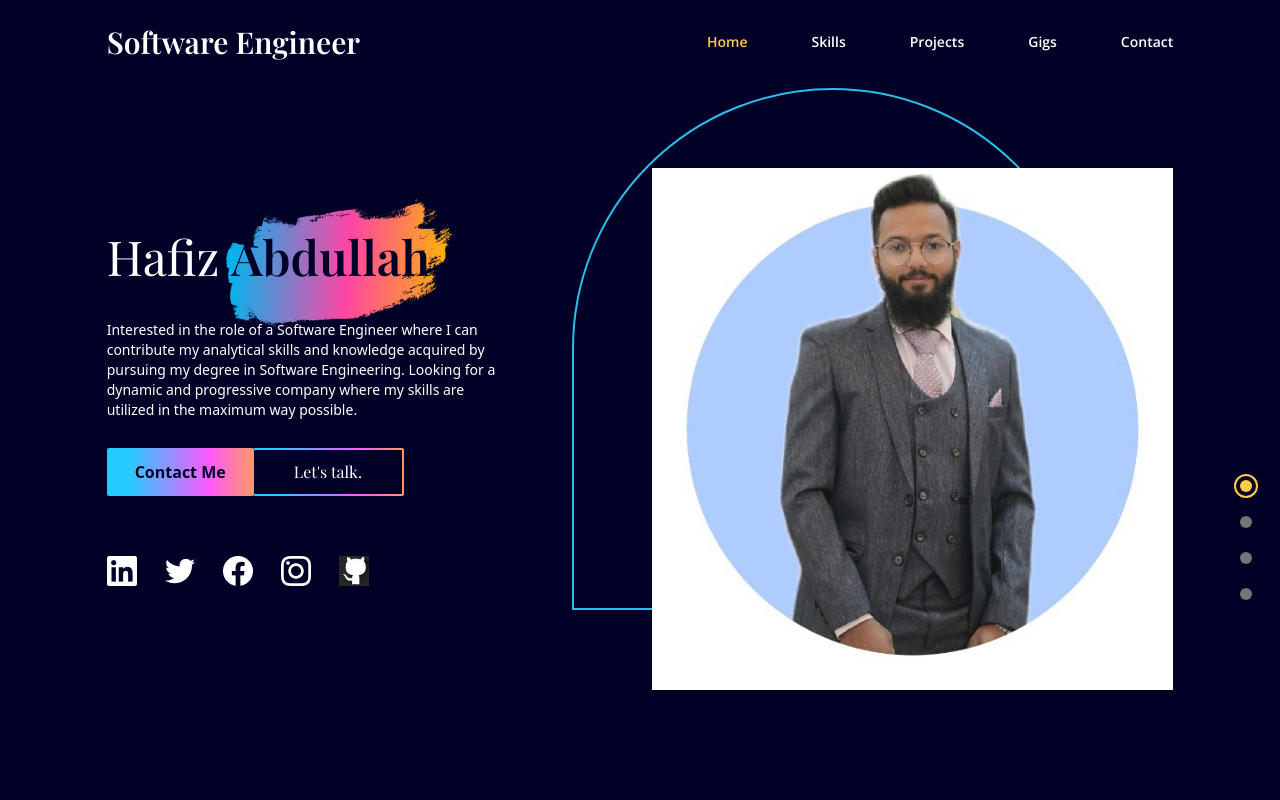
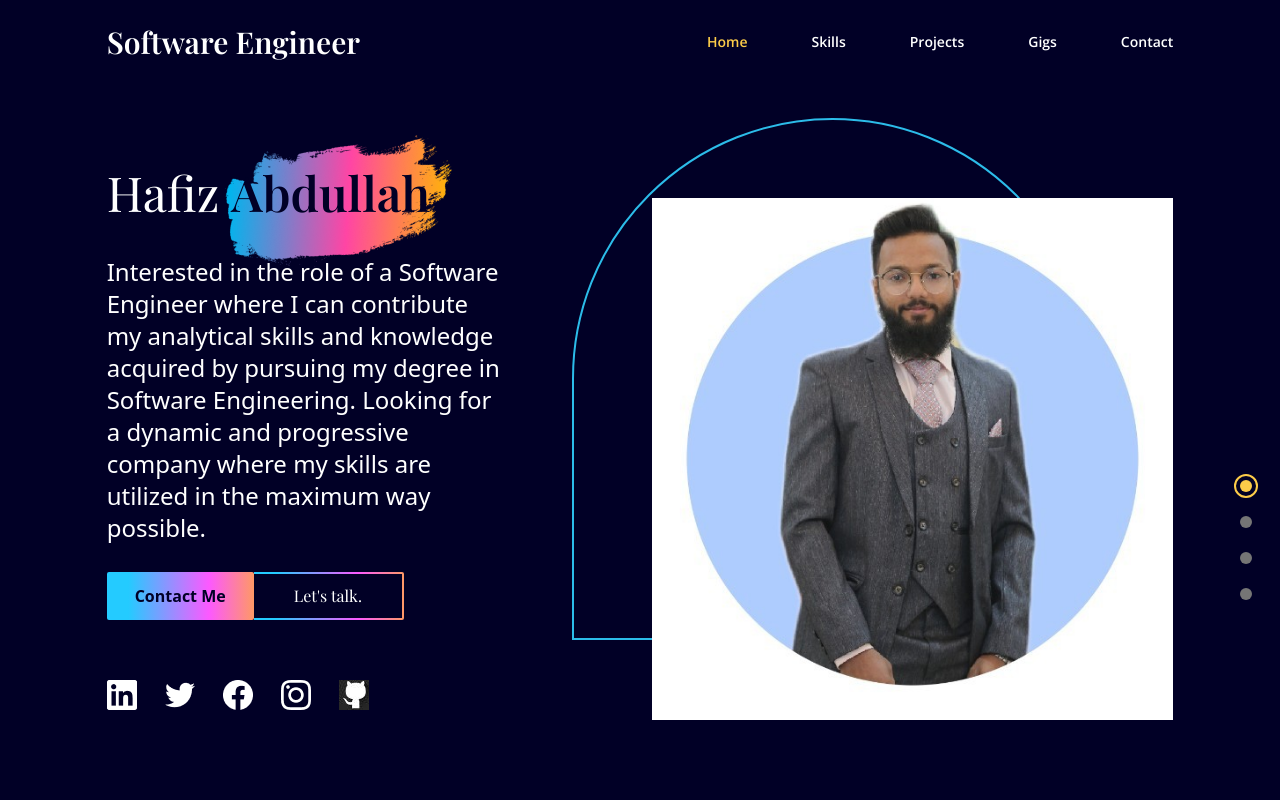
Before and after one commit to hafizab63861462/portfolioInReact, a React (Create React App) app: page / in a window 1280 px wide. Shown: the top 800 px of the page. Built offline with nearby package versions, Linux system fonts and the light colour scheme.

Commit message:
size increased of intro

```diff
--- a/src/scenes/Landing.jsx
+++ b/src/scenes/Landing.jsx
@@ -55,7 +55,7 @@ const Landing = ({ setSelectedPage }) => {
             </span>
           </p>
 
-          <p className="mt-10 mb-7 text-sm text-center md:text-start">
+          <p className="mt-10 mb-7 text-2xl text-center md:text-start">
             Interested in the role of a Software Engineer where I can contribute
             my analytical skills and knowledge acquired by pursuing my degree in
             Software Engineering. Looking for a dynamic and progressive company
```
